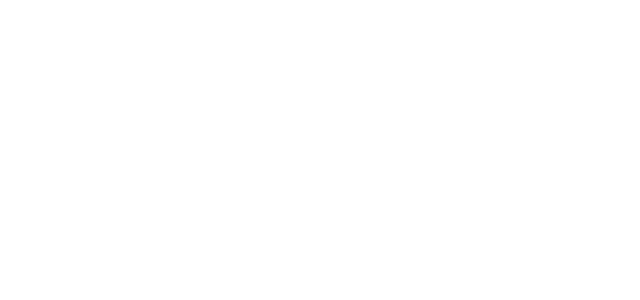
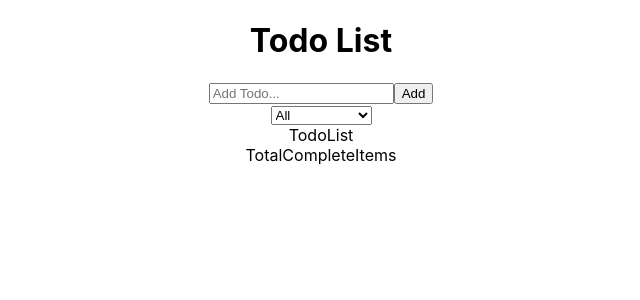
Before and after one commit to Yaroslav-Yakovlev/todo-list-react-redux-ts, a React (Create React App) app: page / in a window 1280 px wide. Shown: the top 300 px of the page, without its empty margins (319-959 px from the left). Built offline with nearby package versions, Linux system fonts and the light colour scheme.

Commit message:
create TodoForm component

```diff
--- a/src/App.css
+++ b/src/App.css
@@ -1,38 +1,3 @@
 .App {
-  text-align: center;
+    text-align: center;
 }
-
-.App-logo {
-  height: 40vmin;
-  pointer-events: none;
-}
-
-@media (prefers-reduced-motion: no-preference) {
-  .App-logo {
-    animation: App-logo-spin infinite 20s linear;
-  }
-}
-
-.App-header {
-  background-color: #282c34;
-  min-height: 100vh;
-  display: flex;
-  flex-direction: column;
-  align-items: center;
-  justify-content: center;
-  font-size: calc(10px + 2vmin);
-  color: white;
-}
-
-.App-link {
-  color: #61dafb;
-}
-
-@keyframes App-logo-spin {
-  from {
-    transform: rotate(0deg);
-  }
-  to {
-    transform: rotate(360deg);
-  }
-}
--- a/src/App.tsx
+++ b/src/App.tsx
@@ -1,10 +1,18 @@
 import React from 'react';
 import './App.css';
+import TodoForm from "./components/TodoForm";
+import TodoList from "./components/TodoList";
+import TotalCompleteItems from "./components/TotalCompleteItems";
 
 function App() {
   return (
     <div className="App">
-
+      <header>
+        <h1>Todo List</h1>
+      </header>
+        <TodoForm/>
+        <TodoList/>
+        <TotalCompleteItems/>
     </div>
   );
 }
--- /dev/null
+++ b/src/components/TodoForm.tsx
@@ -0,0 +1,49 @@
+import React, {useState} from 'react';
+import {useAppDispatch} from "../hooks";
+import {addTodo, filterTodos} from '../redux/todoSlice'
+
+const  TodoForm: React.FC = () => {
+    const [value, setValue] = useState('')
+    const dispatch = useAppDispatch()
+
+    const addTodosHandler = (event:React.ChangeEvent<HTMLFormElement>) => {
+        event.preventDefault()
+
+        if(!value) return
+
+        dispatch(addTodo(value))
+
+        setValue('')
+    }
+
+    const changesTodoFilter = (event:React.ChangeEvent<HTMLSelectElement>) => {
+        const {value} = event.target;
+        dispatch(filterTodos(value))
+    }
+
+
+    return (
+        <div className='form'>
+            <form onSubmit={addTodosHandler}>
+                <input
+                    className='input'
+                    type='text'
+                    value={value}
+                    onChange={(event) => setValue(event.target.value)}
+                    placeholder='Add Todo...'
+                />
+                <button className='input-button' type='submit' >Add</button>
+
+                <div className='select'>
+                    <select onChange={changesTodoFilter} name='todos' className='filter-todo'>
+                        <option value='all'>All</option>
+                        <option value='completed'>Completed</option>
+                        <option value='uncompleted'>Uncompleted</option>
+                    </select>
+                </div>
+            </form>
+        </div>
+    );
+};
+
+export default TodoForm;
--- /dev/null
+++ b/src/components/TodoList.tsx
@@ -0,0 +1,11 @@
+import React from 'react';
+
+const TodoList: React.FC = () => {
+    return (
+        <div>
+            TodoList
+        </div>
+    );
+};
+
+export default TodoList;
--- /dev/null
+++ b/src/components/TotalCompleteItems.tsx
@@ -0,0 +1,11 @@
+import React from 'react';
+
+const TotalCompleteItems: React.FC = () => {
+    return (
+        <div>
+            TotalCompleteItems
+        </div>
+    );
+};
+
+export default TotalCompleteItems;
--- a/src/redux/todoSlice.ts
+++ b/src/redux/todoSlice.ts
@@ -35,16 +35,22 @@
         },
 
         toggleComplete: (state, action:PayloadAction<string | boolean>) => {
-            const index = state.todos.findIndex((todo) => todo.id === action.payload)
-            state.todos[index].completed = action.payload.completed
+            const toggledTodo = state.todos.find((todo) => todo.id === action.payload)
+            if (toggledTodo) {
+            toggledTodo.completed = !toggledTodo.completed
+            }
         },
 
         deleteTodo: (state, action: PayloadAction<string>) => {
             state.todos = state.todos.filter((todo) => todo.id !== action.payload)
         },
+
+        filterTodos: (state, action:PayloadAction<string>) => {
+            state.statusTodo = action.payload
+        }
     },
 })
 
-export const { addTodo, toggleComplete, deleteTodo } = todoSlice.actions
+export const { addTodo, toggleComplete, deleteTodo, filterTodos } = todoSlice.actions
 
 export default todoSlice.reducer
```
Also changed, not shown: src/components/TodoItem.tsx (added, +11 -0 lines), src/index.tsx (line endings or trailing spaces), 1 other file (tests, documents, lock files or other folders).
